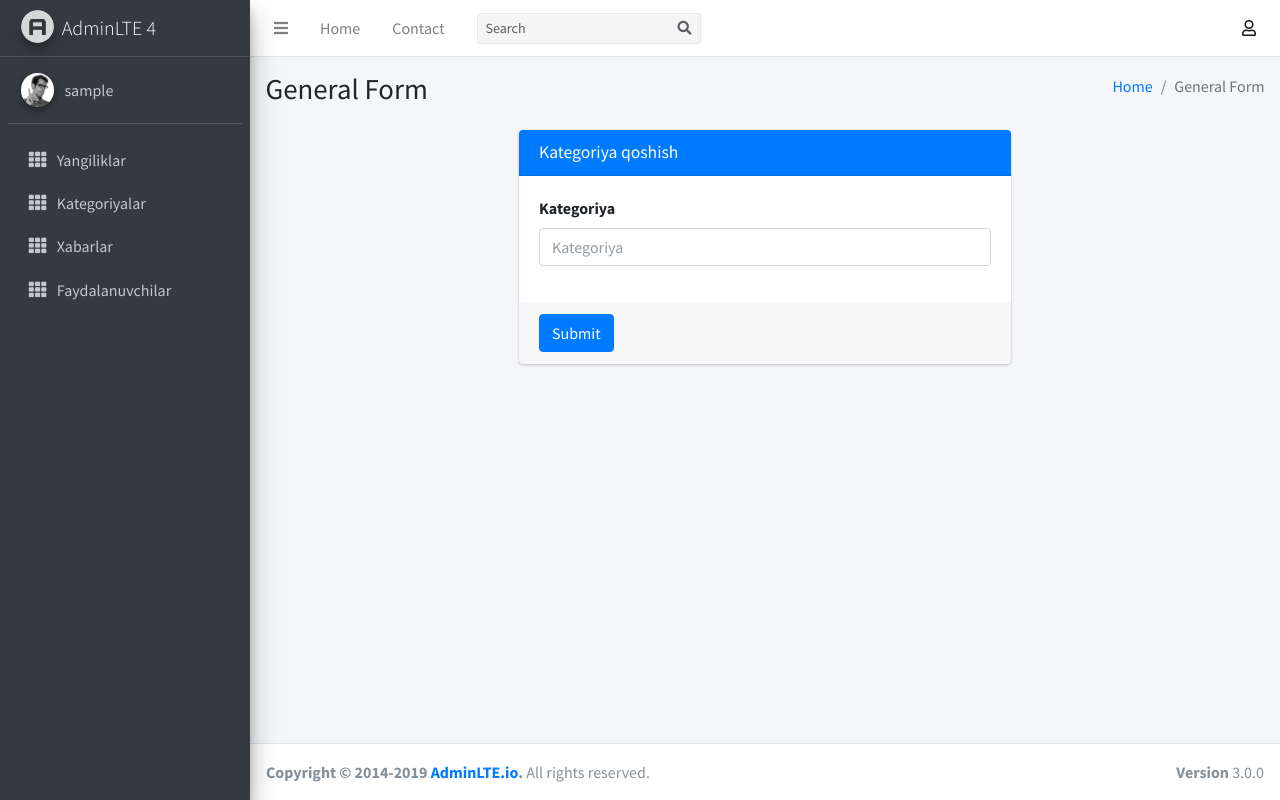
After one commit to arslonbeksaidov/data, a PHP site: page /admin/resours/category/addCategory.php in a window 1280 px wide. The commit adds this page. Run offline with PHP 8.4, Linux system fonts and the light colour scheme; the visitor is signed in with stand-in values (Sample User, id 1); some libraries are stand-ins or nearby versions.

Commit message:
Kategoriya bolimi uchun funksiya yozildi, view uchun html kod yozildi, sidebar bo'limlari o'zgartirildi

```diff
--- a/admin/app/Login.php
+++ b/admin/app/Login.php
@@ -41,4 +41,6 @@ class Login extends DataConnection
 
 }
 
-Login::getAuth();
+if ($_REQUEST['login'] === 'login'){
+    Login::getAuth();
+}
--- /dev/null
+++ b/admin/resours/category/addCategory.php
@@ -0,0 +1,265 @@
+<?php
+session_start();
+?>
+<!DOCTYPE html>
+<html>
+<head>
+    <meta charset="utf-8">
+    <meta http-equiv="X-UA-Compatible" content="IE=edge">
+    <title>AdminLTE 3 | General Form Elements</title>
+    <!-- Tell the browser to be responsive to screen width -->
+    <meta name="viewport" content="width=device-width, initial-scale=1">
+
+    <!-- Font Awesome -->
+    <link rel="stylesheet" href="../../plugins/fontawesome-free/css/all.min.css">
+    <!-- Ionicons -->
+    <link rel="stylesheet" href="https://code.ionicframework.com/ionicons/2.0.1/css/ionicons.min.css">
+    <!-- Theme style -->
+    <link rel="stylesheet" href="../../dist/css/adminlte.min.css">
+    <!-- Google Font: Source Sans Pro -->
+    <link href="https://fonts.googleapis.com/css?family=Source+Sans+Pro:300,400,400i,700" rel="stylesheet">
+</head>
+<body class="hold-transition sidebar-mini">
+<div class="wrapper">
+    <!-- Navbar -->
+
+    <nav class="main-header navbar navbar-expand navbar-white navbar-light">
+        <!-- Left navbar links -->
+        <ul class="navbar-nav">
+            <li class="nav-item">
+                <a class="nav-link" data-widget="pushmenu" href="#"><i class="fas fa-bars"></i></a>
+            </li>
+            <li class="nav-item d-none d-sm-inline-block">
+                <a href="../../index3.html" class="nav-link">Home</a>
+            </li>
+            <li class="nav-item d-none d-sm-inline-block">
+                <a href="#" class="nav-link">Contact</a>
+            </li>
+
+        </ul>
+
+
+        <!-- SEARCH FORM -->
+        <form class="form-inline ml-3">
+            <div class="input-group input-group-sm">
+                <input class="form-control form-control-navbar" type="search" placeholder="Search" aria-label="Search">
+                <div class="input-group-append">
+                    <button class="btn btn-navbar" type="submit">
+                        <i class="fas fa-search"></i>
+                    </button>
+                </div>
+            </div>
+        </form>
+        <ul class="navbar-nav ml-auto">
+            <!-- Messages Dropdown Menu -->
+            <li id="grey" onmouseover="grey()" onmouseout="white()" class="nav-item dropdown show">
+                <a class="nav-link" data-toggle="dropdown" href="#" aria-expanded="true">
+                    <i class="far fa-user"></i>
+                    <span class="badge badge-danger navbar-badge"></span>
+                </a>
+                <div class="dropdown-menu dropdown-menu-lg dropdown-menu-right ">
+                    <a href="#" class="dropdown-item">
+                        <!-- Message Start -->
+                        <div class="media">
+                            <img src="../../dist/img/user1-128x128.jpg" alt="User Avatar"
+                                 class="img-size-50 mr-3 img-circle">
+                            <div class="media-body">
+                                <h3 class="dropdown-item-title">
+                                    <?= $_SESSION['fio'] ?>
+                                    <span class="float-right text-sm text-danger"><i class="fas fa-star"></i></span>
+                                </h3>
+                                <p class="text-sm"><?= date('i', time() - $_SESSION['time']) . ' minutdan beri aktivsiz' ?></p>
+
+                            </div>
+                        </div>
+                        <!-- Message End -->
+                    </a>
+
+                    <a href="../admin/app/LogOut.php" class="dropdown-item dropdown-footer">Tizimdan chiqish</a>
+                </div>
+            </li>
+
+        </ul>
+
+        <!-- Right navbar links -->
+
+    </nav>
+
+    <script>
+        function grey() {
+            document.getElementById('grey').style.backgroundColor = 'grey';
+        }
+
+        function white() {
+            document.getElementById('grey').style.backgroundColor = 'white';
+        }
+    </script>
+
+    <!-- /.navbar -->
+
+    <!-- Main Sidebar Container -->
+
+    <!-- Main Sidebar Container -->
+    <aside class="main-sidebar sidebar-dark-primary elevation-4">
+        <!-- Brand Logo -->
+        <a href="index3.html" class="brand-link">
+            <img src="../../dist/img/AdminLTELogo.png" alt="AdminLTE Logo" class="brand-image img-circle elevation-3"
+                 style="opacity: .8">
+            <span class="brand-text font-weight-light">AdminLTE 4</span>
+        </a>
+
+        <!-- Sidebar -->
+        <div class="sidebar">
+            <!-- Sidebar user panel (optional) -->
+            <div class="user-panel mt-3 pb-3 mb-3 d-flex">
+                <div class="image">
+                    <img src="../../dist/img/user2-160x160.jpg" class="img-circle elevation-2" alt="User Image">
+                </div>
+                <div class="info">
+                    <a href="#" class="d-block"><?= $_SESSION['username'] ?></a>
+                </div>
+            </div>
+
+            <!-- Sidebar Menu -->
+            <nav class="mt-2">
+                <ul class="nav nav-pills nav-sidebar flex-column" data-widget="treeview" role="menu"
+                    data-accordion="false">
+                    <!-- Add icons to the links using the .nav-icon class
+                         with font-awesome or any other icon font library -->
+                    <li class="nav-item">
+                        <a href="#" class="nav-link">
+                            <i class="nav-icon fas fa-th"></i>
+                            <p>
+                                Yangiliklar
+                            </p>
+                        </a>
+                    </li>
+                    <li class="nav-item">
+                        <a href="#" class="nav-link">
+                            <i class="nav-icon fas fa-th"></i>
+                            <p>
+                                Kategoriyalar
+                            </p>
+                        </a>
+                    </li>
+                    <li class="nav-item">
+                        <a href="#" class="nav-link">
+                            <i class="nav-icon fas fa-th"></i>
+                            <p>
+                                Xabarlar
+                            </p>
+                        </a>
+                    </li>
+                    <li class="nav-item">
+                        <a href="#" class="nav-link">
+                            <i class="nav-icon fas fa-th"></i>
+                            <p>
+                                Faydalanuvchilar
+                            </p>
+                        </a>
+                    </li>
+                </ul>
+            </nav>
+            <!-- /.sidebar-menu -->
+        </div>
+        <!-- /.sidebar -->
+    </aside>
+    <!-- Content Wrapper. Contains page content -->
+    <div class="content-wrapper">
+        <!-- Content Header (Page header) -->
+        <section class="content-header">
+            <div class="container-fluid">
+                <div class="row mb-2">
+                    <div class="col-sm-6">
+                        <h1>General Form</h1>
+                    </div>
+                    <div class="col-sm-6">
+                        <ol class="breadcrumb float-sm-right">
+                            <li class="breadcrumb-item"><a href="#">Home</a></li>
+                            <li class="breadcrumb-item active">General Form</li>
+                        </ol>
+                    </div>
+                </div>
+            </div><!-- /.container-fluid -->
+        </section>
+
+        <!-- Main content -->
+        <section class="content">
+            <div class="container-fluid">
+                <div class="row">
+                    <!-- left column -->
+                    <div class="col-md-3"></div>
+                    <div class="col-md-6 ">
+                        <!-- general form elements -->
+                        <div class="card card-primary">
+                            <div class="card-header">
+                                <h3 class="card-title">Kategoriya qoshish</h3>
+                            </div>
+                            <!-- /.card-header -->
+                            <!-- form start -->
+                            <form role="form" method="post" action="/admin/app/Category.php">
+                                <div class="card-body">
+                                    <div class="form-group">
+                                        <label for="kategoriya">Kategoriya</label>
+                                        <input type="text" name="cat_name" class="form-control" id="kategoriya"
+                                               placeholder="Kategoriya">
+                                    </div>
+
+                                </div>
+                                <!-- /.card-body -->
+
+                                <div class="card-footer">
+                                    <button type="submit" name="sdffdf" value="add_category" class="btn btn-primary">Submit</button>
+                                </div>
+                            </form>
+                        </div>
+                        <!-- /.card -->
+
+
+                    </div>
+                    <div class="col-md-3"></div>
+
+                    <!--/.col (left) -->
+                    <!-- right column -->
+
+                    <!--/.col (right) -->
+                </div>
+                <!-- /.row -->
+            </div><!-- /.container-fluid -->
+        </section>
+        <!-- /.content -->
+    </div>
+    <!-- /.content-wrapper -->
+    <footer class="main-footer">
+        <div class="float-right d-none d-sm-block">
+            <b>Version</b> 3.0.0
+        </div>
+        <strong>Copyright &copy; 2014-2019 <a href="http://adminlte.io">AdminLTE.io</a>.</strong> All rights
+        reserved.
+    </footer>
+
+    <!-- Control Sidebar -->
+    <aside class="control-sidebar control-sidebar-dark">
+        <!-- Control sidebar content goes here -->
+    </aside>
+    <!-- /.control-sidebar -->
+</div>
+<!-- ./wrapper -->
+
+<!-- jQuery -->
+<script src="../../plugins/jquery/jquery.min.js"></script>
+<!-- Bootstrap 4 -->
+<script src="../../plugins/bootstrap/js/bootstrap.bundle.min.js"></script>
+<!-- bs-custom-file-input -->
+<script src="../../plugins/bs-custom-file-input/bs-custom-file-input.min.js"></script>
+<!-- AdminLTE App -->
+<script src="../../dist/js/adminlte.min.js"></script>
+<!-- AdminLTE for demo purposes -->
+<script src="../../dist/js/demo.js"></script>
+<script type="text/javascript">
+    $(document).ready(function () {
+        bsCustomFileInput.init();
+    });
+</script>
+</body>
+</html>
--- a/admin/resours/login.php
+++ b/admin/resours/login.php
@@ -65,7 +65,7 @@
                     </div>
                     <!-- /.col -->
                     <div class="col-4">
-                        <button type="submit" class="btn btn-primary btn-block btn-flat">Tizimga kirish</button>
+                        <button type="submit" name="login" value="login" class="btn btn-primary btn-block btn-flat">Tizimga kirish</button>
                     </div>
                     <!-- /.col -->
                 </div>
```
Also changed, not shown: admin/app/Category.php (added, +46 -0 lines).
